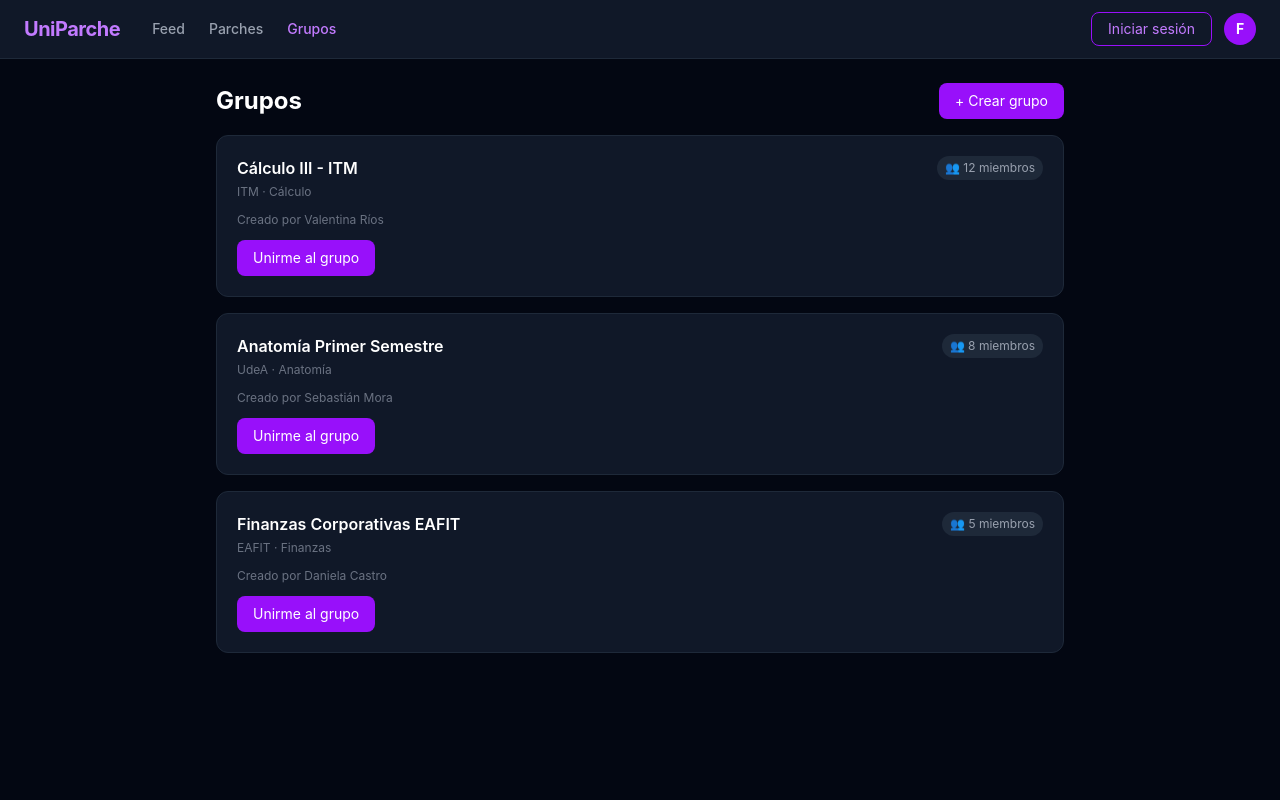
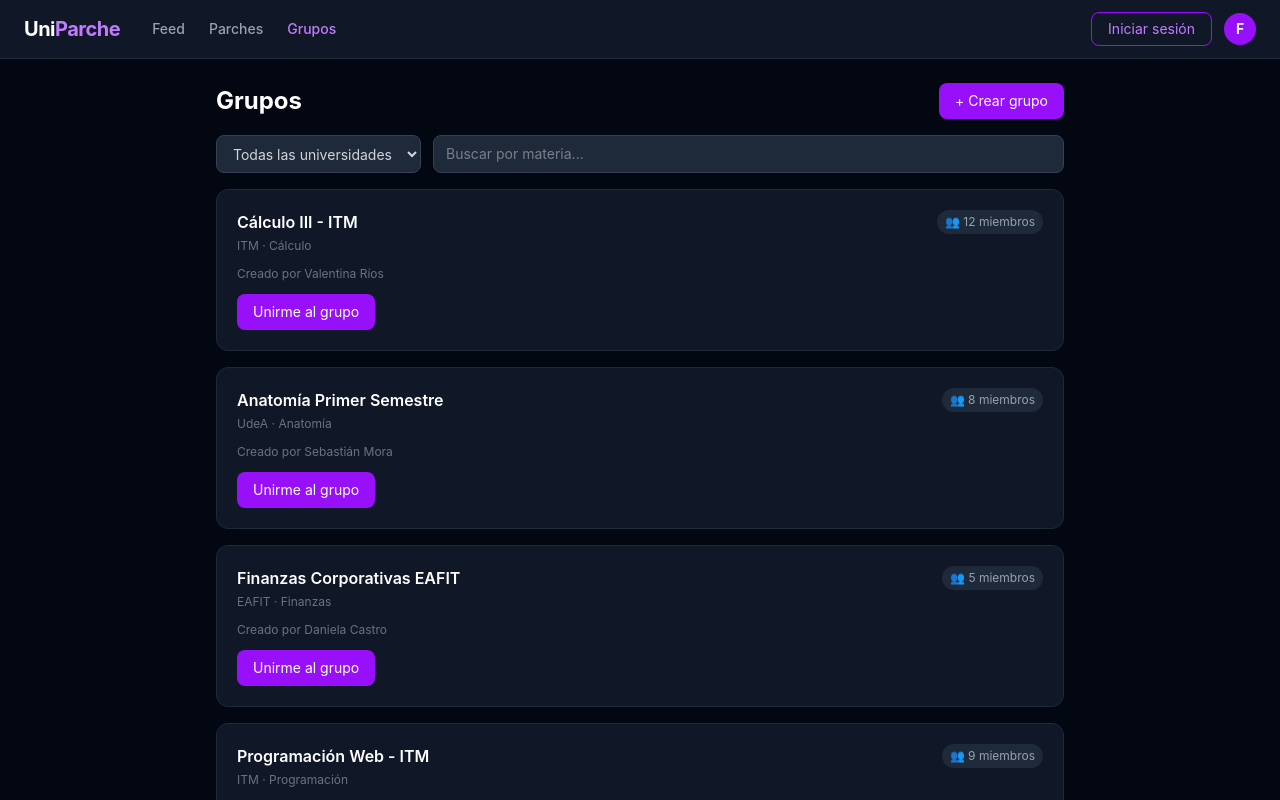
Before and after one commit to LuisMiguel333/UniParche, a React app in the folder frontend/: page /grupos in a window 1280 px wide. Shown: the top 800 px of the page. Built offline with nearby package versions, Linux system fonts and the light colour scheme; the HTML template or start-up script is replaced by a standard one.

Commit message:
Frontend: filtros grupos, fotos en feed, gradiente inicio, logo bicolor

```diff
--- a/frontend/src/components/Navbar.jsx
+++ b/frontend/src/components/Navbar.jsx
@@ -12,8 +12,8 @@ function Navbar() {
   return (
     <nav className="bg-gray-900 border-b border-gray-800 px-6 py-3 flex items-center justify-between sticky top-0 z-10">
       <div className="flex items-center gap-8">
-        <Link to="/" className="text-purple-400 font-bold text-xl tracking-tight">
-          UniParche
+        <Link to="/" className="font-bold text-xl tracking-tight">
+          <span className="text-white">Uni</span><span className="text-purple-400">Parche</span>
         </Link>
         <div className="flex gap-6">
           {links.map(link => (
--- a/frontend/src/pages/Grupos.jsx
+++ b/frontend/src/pages/Grupos.jsx
@@ -28,6 +28,26 @@ const gruposMock = [
     universidad: 'EAFIT',
     miembros: 5,
     creador: 'Daniela Castro',
+    unido: false,
+    rol: null,
+  },
+  {
+    id: 4,
+    nombre: 'Programación Web - ITM',
+    materia: 'Programación',
+    universidad: 'ITM',
+    miembros: 9,
+    creador: 'Felipe Garces',
+    unido: false,
+    rol: null,
+  },
+  {
+    id: 5,
+    nombre: 'Estadística UdeA',
+    materia: 'Estadística',
+    universidad: 'UdeA',
+    miembros: 6,
+    creador: 'Sebastián Mora',
     unido: false,
     rol: null,
   },
@@ -104,6 +124,16 @@ function Grupos() {
   const [mostrarFormulario, setMostrarFormulario] = useState(false)
   const [formulario, setFormulario] = useState(formularioVacio)
   const [errores, setErrores] = useState(erroresVacios)
+  const [filtroUniversidad, setFiltroUniversidad] = useState('')
+  const [filtroMateria, setFiltroMateria] = useState('')
+
+  const gruposFiltrados = listaGrupos.filter(g => {
+    const porUniversidad = filtroUniversidad ? g.universidad === filtroUniversidad : true
+    const porMateria = filtroMateria
+      ? g.materia.toLowerCase().includes(filtroMateria.toLowerCase())
+      : true
+    return porUniversidad && porMateria
+  })
 
   const handleChange = (e) => {
     setFormulario({ ...formulario, [e.target.name]: e.target.value })
@@ -169,6 +199,8 @@ function Grupos() {
     ))
   }
 
+  const universidadesUnicas = [...new Set(listaGrupos.map(g => g.universidad))]
+
   return (
     <div className="flex flex-col gap-4">
       <div className="flex items-center justify-between">
@@ -184,6 +216,51 @@ function Grupos() {
           {mostrarFormulario ? 'Cancelar' : '+ Crear grupo'}
         </button>
       </div>
+
+      <div className="flex gap-3">
+        <select
+          value={filtroUniversidad}
+          onChange={(e) => setFiltroUniversidad(e.target.value)}
+          className="bg-gray-800 text-gray-300 text-sm rounded-lg px-3 py-2 outline-none border border-gray-700 focus:border-purple-500"
+        >
+          <option value="">Todas las universidades</option>
+          {universidadesUnicas.map(u => (
+            <option key={u} value={u}>{u}</option>
+          ))}
+        </select>
+        <input
+          value={filtroMateria}
+          onChange={(e) => setFiltroMateria(e.target.value)}
+          placeholder="Buscar por materia..."
+          className="flex-1 bg-gray-800 text-gray-300 text-sm rounded-lg px-3 py-2 outline-none border border-gray-700 focus:border-purple-500"
+        />
+        {(filtroUniversidad || filtroMateria) && (
+          <button
+            onClick={() => {
+              setFiltroUniversidad('')
+              setFiltroMateria('')
+            }}
+            className="text-sm px-3 py-2 rounded-lg bg-gray-700 hover:bg-gray-600 text-gray-300 transition-colors"
+          >
+            Limpiar
+          </button>
+        )}
+      </div>
+
+      {gruposFiltrados.length === 0 && (
+        <div className="bg-gray-900 border border-gray-800 rounded-xl p-8 text-center">
+          <p className="text-gray-500 text-sm">No hay grupos que coincidan con tu búsqueda.</p>
+          <button
+            onClick={() => {
+              setFiltroUniversidad('')
+              setFiltroMateria('')
+            }}
+            className="mt-3 text-purple-400 text-xs hover:underline"
+          >
+            Ver todos los grupos
+          </button>
+        </div>
+      )}
 
       {mostrarFormulario && (
         <div className="bg-gray-900 border border-purple-800 rounded-xl p-5 flex flex-col gap-4">
@@ -230,7 +307,7 @@ function Grupos() {
         </div>
       )}
 
-      {listaGrupos.map(grupo => (
+      {gruposFiltrados.map(grupo => (
         <TarjetaGrupo
           key={grupo.id}
           grupo={grupo}
--- a/frontend/src/pages/Inicio.jsx
+++ b/frontend/src/pages/Inicio.jsx
@@ -2,10 +2,10 @@ import { Link } from 'react-router-dom'
 
 function Inicio() {
   return (
-    <div className="min-h-screen bg-gray-950 flex flex-col items-center justify-center px-4 gap-10">
+    <div className="min-h-screen bg-gradient-to-br from-gray-950 via-gray-900 to-purple-950 flex flex-col items-center justify-center px-4 gap-10">
       <div className="text-center flex flex-col gap-4">
-        <h1 className="text-5xl font-bold text-white">
-          Uni<span className="text-purple-400">Parche</span>
+        <h1 className="text-5xl font-bold">
+          <span className="text-white">Uni</span><span className="text-purple-400">Parche</span>
         </h1>
         <p className="text-gray-400 text-lg max-w-md">
           La red social exclusiva para estudiantes universitarios colombianos.
@@ -29,17 +29,17 @@ function Inicio() {
       </div>
 
       <div className="grid grid-cols-3 gap-4 max-w-lg w-full">
-        <div className="bg-gray-900 border border-gray-800 rounded-xl p-4 text-center flex flex-col gap-2">
+        <div className="bg-gray-900 bg-opacity-60 border border-gray-800 rounded-xl p-4 text-center flex flex-col gap-2">
           <span className="text-2xl">📰</span>
           <p className="text-white text-sm font-medium">Feed social</p>
           <p className="text-gray-500 text-xs">Publicaciones de tu universidad</p>
         </div>
-        <div className="bg-gray-900 border border-gray-800 rounded-xl p-4 text-center flex flex-col gap-2">
+        <div className="bg-gray-900 bg-opacity-60 border border-gray-800 rounded-xl p-4 text-center flex flex-col gap-2">
           <span className="text-2xl">🎉</span>
           <p className="text-white text-sm font-medium">Parches</p>
           <p className="text-gray-500 text-xs">Eventos y salidas universitarias</p>
         </div>
-        <div className="bg-gray-900 border border-gray-800 rounded-xl p-4 text-center flex flex-col gap-2">
+        <div className="bg-gray-900 bg-opacity-60 border border-gray-800 rounded-xl p-4 text-center flex flex-col gap-2">
           <span className="text-2xl">👥</span>
           <p className="text-white text-sm font-medium">Grupos</p>
           <p className="text-gray-500 text-xs">Estudia con otros estudiantes</p>
```
Also changed, not shown: frontend/src/pages/Feed.jsx (+56 -18 lines).
